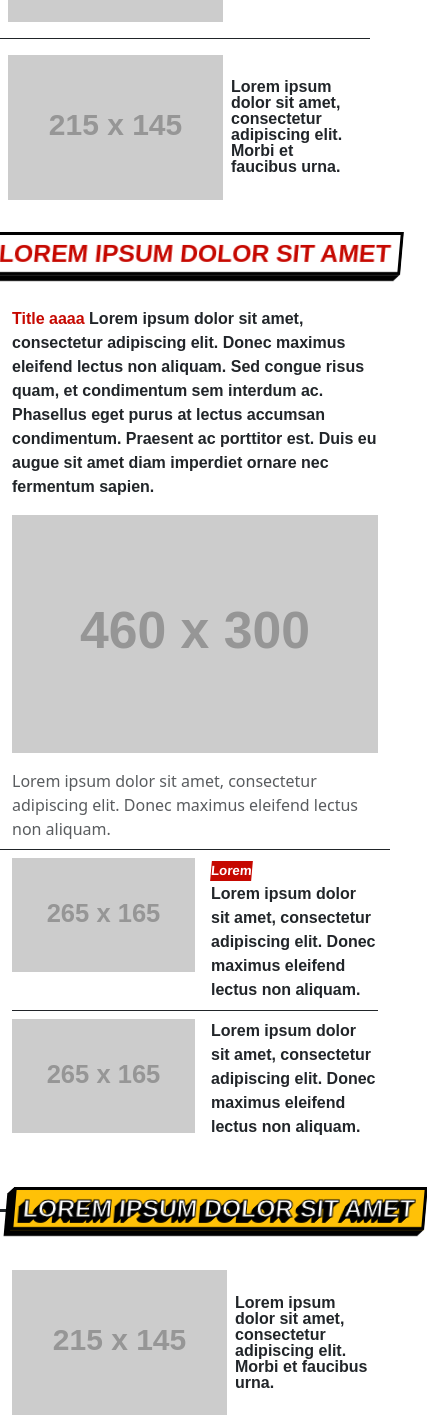
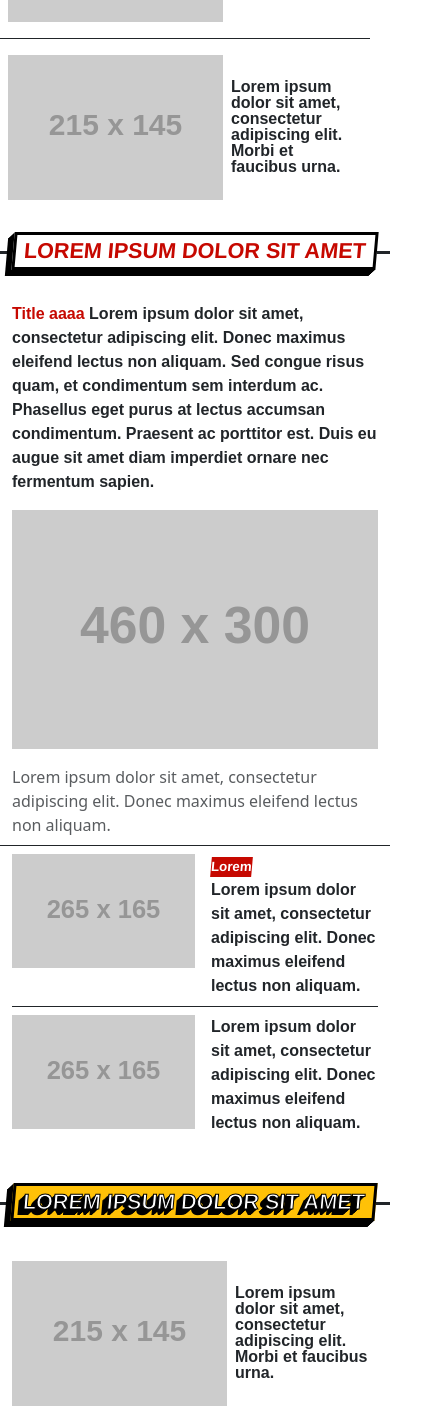
Before and after one commit to salvatore-greco/Elaborato-PPM-Frontend, a website: page src/index.html in a window 390 px wide. Shown: the part 3598-5017 px from the top of the page, 427 px wide, since content can reach past the window. Drawn offline with nearby package versions, Linux system fonts and the light colour scheme; placeholder pictures from the web are drawn by us; a web font is replaced by a local one.

Commit message:
Corretta responsivness del testo nel riquadro con l'ombra

```diff
--- a/src/index.html
+++ b/src/index.html
@@ -293,7 +293,7 @@
                     <!-- Contenuto sopra -->
                     <div class="d-flex justify-content-center align-items-center">
                         <div class="bg-white px-2 z-1 skew border border-3 border-black big-shadow">
-                            <span class="neue text-ny-color fs-2 text-nowrap">LOREM IPSUM DOLOR SIT AMET</span>
+                            <span class="neue text-ny-color fs-4 fs-md-2 text-nowrap">LOREM IPSUM DOLOR SIT AMET</span>
                         </div>
                     </div>
                 </div>
@@ -344,7 +344,7 @@
                     <!-- Contenuto sopra -->
                     <div class="d-flex align-items-center">
                         <div class="bg-warning px-2 z-1 skew border border-3 border-black big-shadow">
-                            <span class="neue text-white fs-2 big-text-shadow outline-text text-nowrap">LOREM IPSUM DOLOR SIT AMET</span>
+                            <span class="neue text-white fs-4 fs-md-2 big-text-shadow outline-text text-nowrap">LOREM IPSUM DOLOR SIT AMET</span>
                         </div>
                     </div>
                 </div>
```
